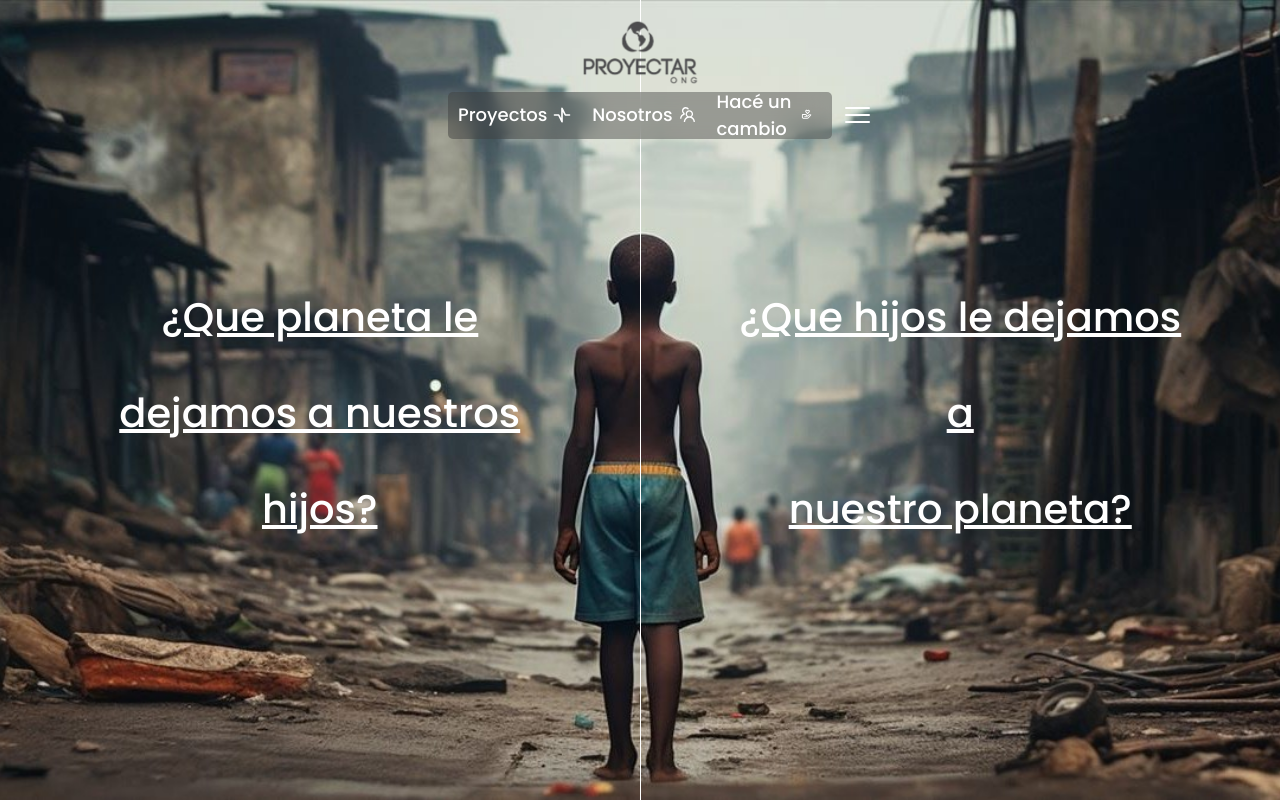
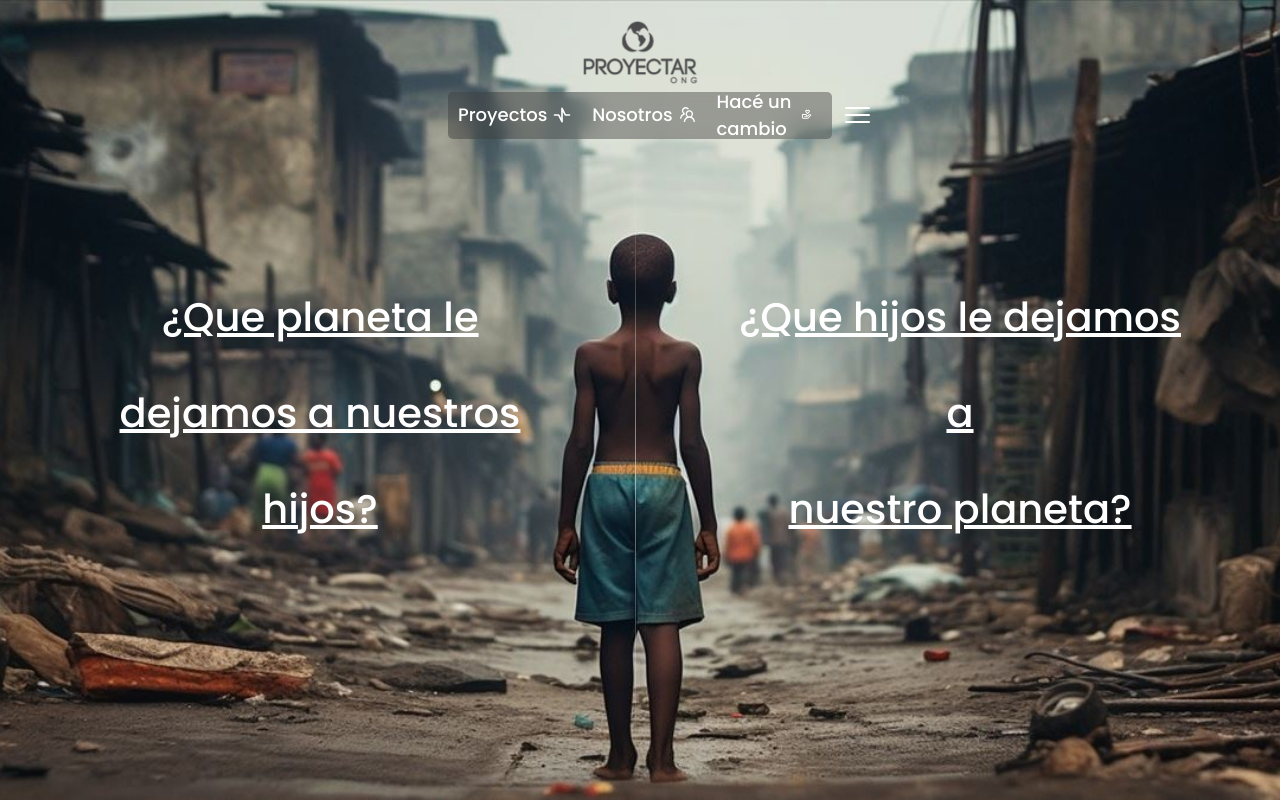
Before and after one commit to bautistagorchs/Web-Proyectar, a Next.js app: page / in a window 1280 px wide. Built offline with nearby package versions, Linux system fonts and the light colour scheme.

Commit message:
cambiar hr por algo mas cool en landing

```diff
--- a/src/componentes/landing/Landing.tsx
+++ b/src/componentes/landing/Landing.tsx
@@ -23,7 +23,7 @@ export default function Landing() {
           <h1>¿Que planeta le dejamos a nuestros hijos?</h1>
           <h3>Desarrollo ambiental</h3>
         </div>
-        <hr />
+        {/* <hr /> */}
         <div className={s.right}>
           <h1>
             ¿Que hijos le dejamos a <br />
--- a/src/componentes/landing/landing.module.scss
+++ b/src/componentes/landing/landing.module.scss
@@ -23,11 +23,9 @@
   width: 100%;
   height: 100%;
   display: flex;
-  // margin-top: $altura-navbar;
   > div {
     width: 50%;
     height: 100%;
-    // height: calc(100vh - $altura-navbar);
     display: flex;
     flex-direction: column;
     align-items: center;
@@ -58,12 +56,47 @@
       font-size: 50px;
       letter-spacing: 2px;
       opacity: 0;
-      transition: all 0.5s ease-in;
+      transition: all 0.4s ease-in-out;
       background-color: white;
     }
   }
-  hr {
-    border: none;
-    border-left: 0.1px solid white;
-  }
+  // hr {
+  //   height: 80%;
+  //   border: none;
+  //   border-left: 0.1px solid white;
+  // }
 }
+.right {
+  position: relative;
+}
+.right::before {
+  content: "";
+  position: absolute;
+  width: 1px;
+  height: 75%;
+  left: -5.5px;
+  top: 20%;
+  z-index: 2;
+  background: -moz-linear-gradient(
+    top,
+    rgba(255, 255, 255, 0) 0%,
+    rgba(255, 255, 255, 0.49) 50%,
+    rgba(255, 255, 255, 0.5) 51%,
+    rgba(255, 255, 255, 0) 100%
+  );
+  background: -webkit-linear-gradient(
+    top,
+    rgba(255, 255, 255, 0) 0%,
+    rgba(255, 255, 255, 0.49) 50%,
+    rgba(255, 255, 255, 0.5) 51%,
+    rgba(255, 255, 255, 0) 100%
+  );
+  background: linear-gradient(
+    to bottom,
+    rgba(255, 255, 255, 0) 0%,
+    rgba(255, 255, 255, 0.49) 50%,
+    rgba(255, 255, 255, 0.5) 51%,
+    rgba(255, 255, 255, 0) 100%
+  );
+  // filter: progid: DXImageTransform.Microsoft.gradient( startColorstr='#00ffffff', endColorstr='#00ffffff', GradientType=0);
+}
```
